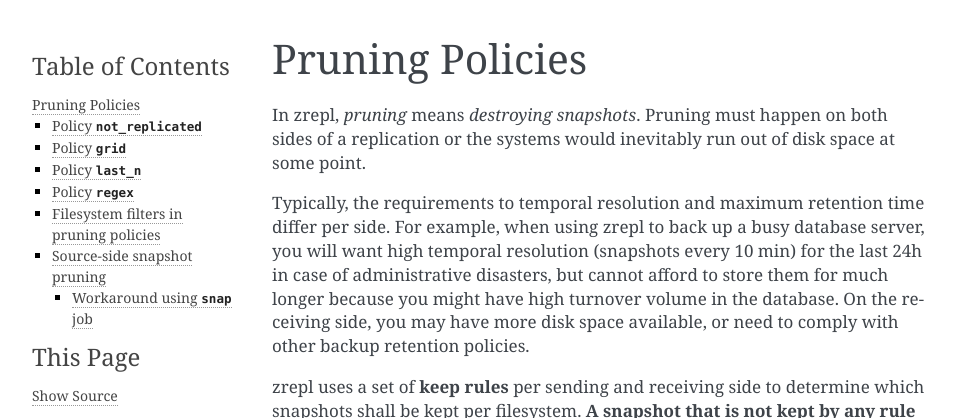
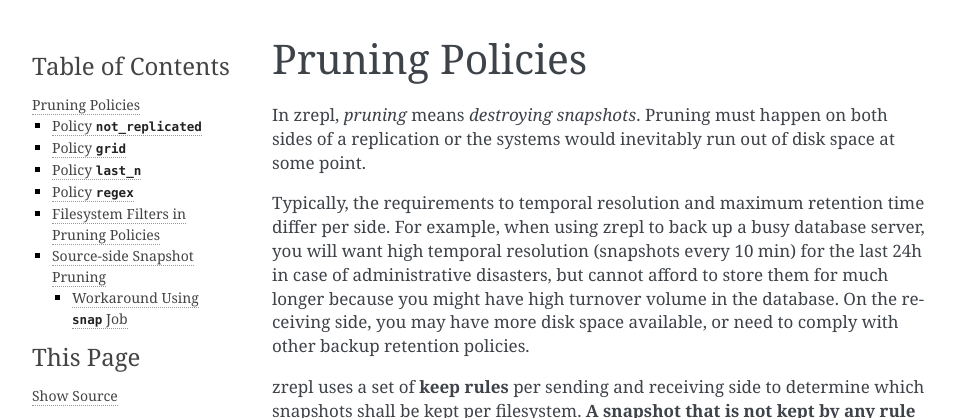
Before and after one commit to zrepl/zrepl, a Sphinx documentation site: the page built from docs/configuration/prune.rst, in a window 1280 px wide and 900 px high. Shown: the top 418 px of the window, without its empty margins (148-1111 px from the left). Built offline with Sphinx 7.4.7, drawn with Linux system fonts in a browser that asks for light colours; the version number could not be read and is left out; cross-references to code outside the pages are shown as plain code; some of the changed text lies outside the part shown.

Commit message:
docs: normalize title capitalisation

```diff
--- a/docs/configuration/jobs.rst
+++ b/docs/configuration/jobs.rst
@@ -113,7 +113,7 @@
 
 .. _replication-local:
 
-Local replication
+Local Replication
 -----------------
 
 If you have the need for local replication (most likely between two local storage pools), you can use the :ref:`local transport type <transport-local>` to connect a local push job to a local sink job.
@@ -123,8 +123,8 @@
 
 .. _job-snap:
 
-Job Type ``snap`` (snapshot & prune only)
------------------------------------------
+Job Type ``snap`` (``snapshot`` & ``prune`` Only)
+-------------------------------------------------
 
 Job type that only takes snapshots and performs pruning on the local machine.
 
--- a/docs/configuration/prune.rst
+++ b/docs/configuration/prune.rst
@@ -221,7 +221,7 @@
 
 .. _prune-filters:
 
-Filesystem filters in pruning policies
+Filesystem Filters in Pruning Policies
 --------------------------------------
 :ref:`Filesystem filters<pattern-filter>` can be used to define different pruning policies within a single job through the ``filesystems`` field. If omitted, it defaults to ``{ "<": true }`` (that is, all filesystems are matched).
 Patterns are matched on sender filesystem names.
@@ -260,7 +260,7 @@
 
 .. _prune-workaround-source-side-pruning:
 
-Source-side snapshot pruning
+Source-side Snapshot Pruning
 ----------------------------
 
 A :ref:`source jobs<job-source>` takes snapshots on the system it runs on.
@@ -273,7 +273,7 @@
 
 If the above is a conceivable situation for you, consider using :ref:`push mode <job-push>`, where pruning happens on the same side where snapshots are taken.
 
-Workaround using ``snap`` job
+Workaround Using ``snap`` Job
 ~~~~~~~~~~~~~~~~~~~~~~~~~~~~~
 
 As a workaround (see GitHub :issue:`102` for development progress), a pruning-only :ref:`snap job <job-snap>` can be defined on the source side:
--- a/docs/configuration/replication.rst
+++ b/docs/configuration/replication.rst
@@ -22,7 +22,7 @@
 
 .. _replication-option-protection:
 
-``protection`` option
+``protection`` Option
 --------------------------
 
 The ``protection`` variable controls the degree to which a replicated filesystem is protected from getting out of sync through a zrepl pruner or external tools that destroy snapshots.
@@ -52,7 +52,7 @@
 
 .. _replication-option-concurrency:
 
-``concurrency`` option
+``concurrency`` Option
 ----------------------
 
 The ``concurrency`` options control the maximum amount of concurrency during replication.
--- a/docs/configuration/transports.rst
+++ b/docs/configuration/transports.rst
@@ -207,7 +207,7 @@
      ...
 
 
-Certificate Authority using EasyRSA
+Certificate Authority Using EasyRSA
 ~~~~~~~~~~~~~~~~~~~~~~~~~~~~~~~~~~~
 
 For more than two machines, it might make sense to set up a CA infrastructure.
```
Also changed, not shown: docs/configuration/overview.rst (line endings or trailing spaces).
